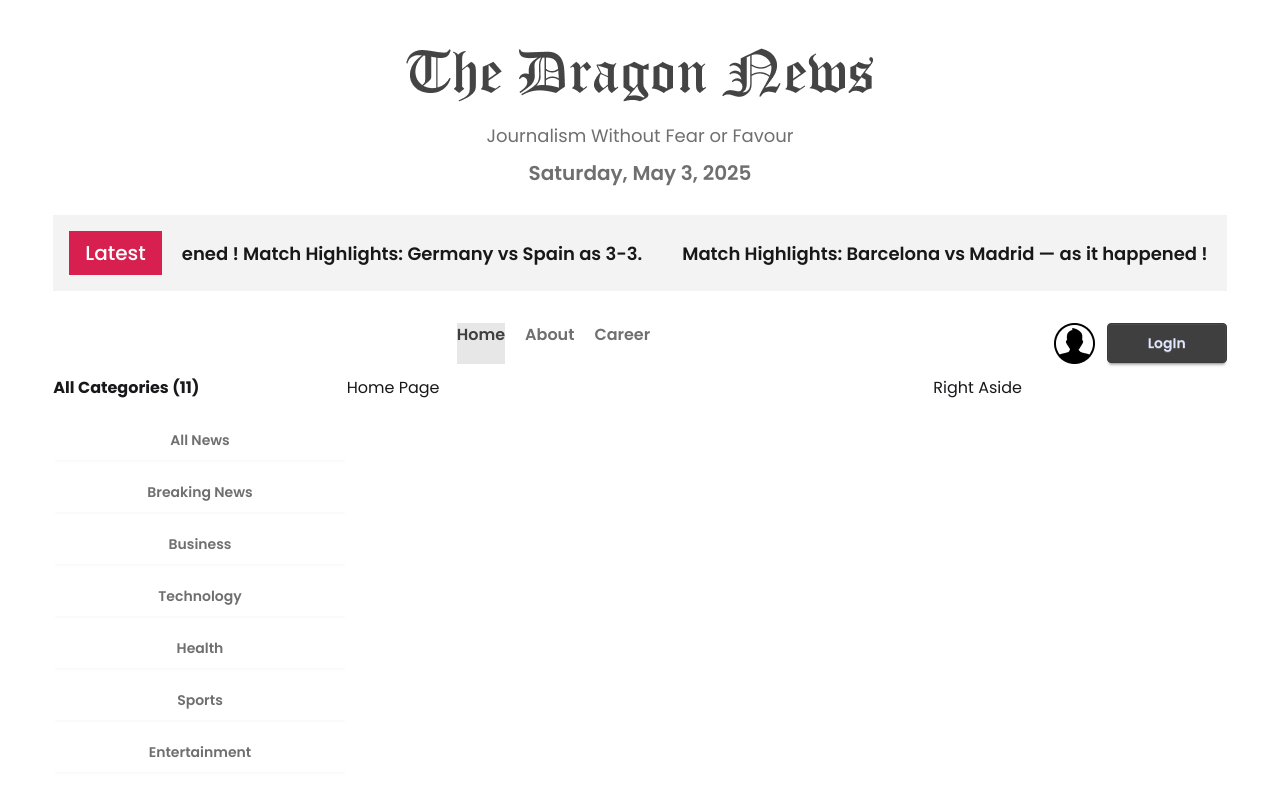
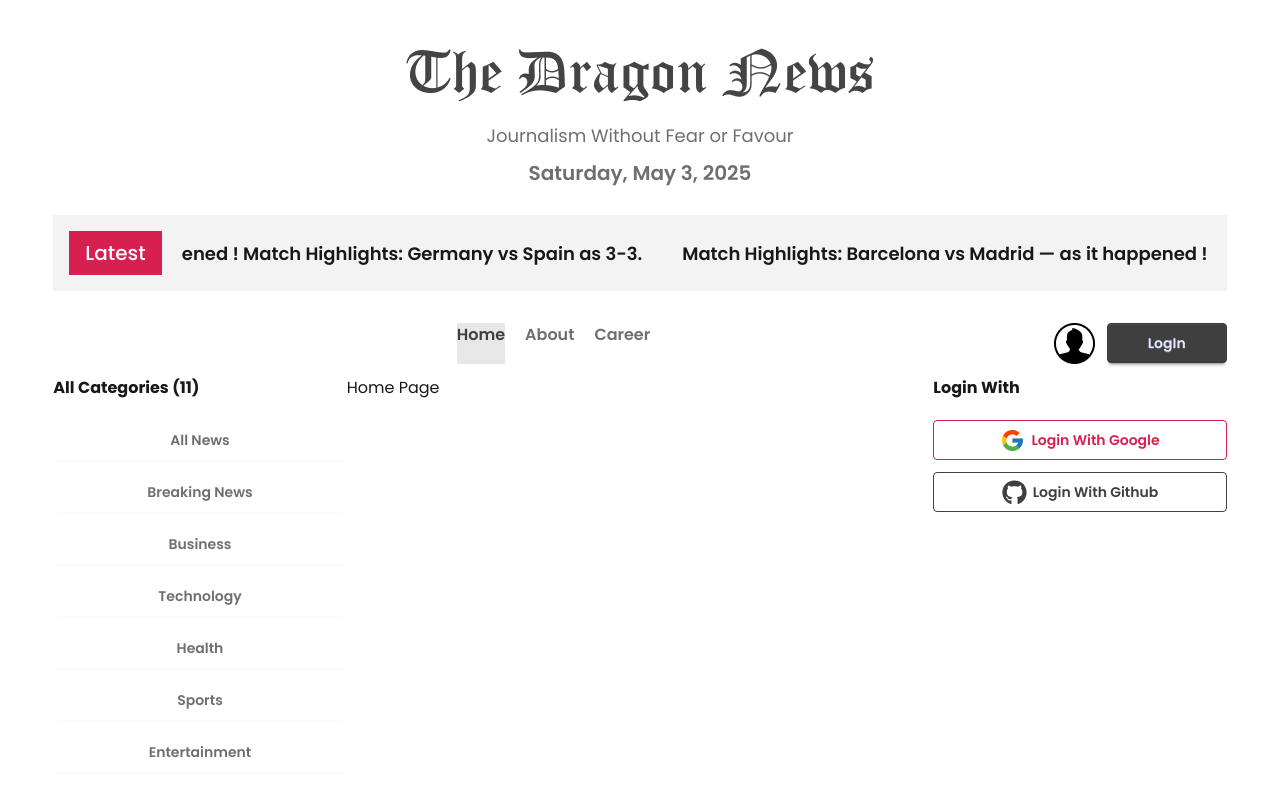
Before and after one commit to saim-alam1/dragon-news, a React (Vite) app: page / in a window 1280 px wide. Shown: the top 797 px of the page. Built offline with nearby package versions, Linux system fonts and the light colour scheme.

Commit message:
Working ON Right Aside

```diff
--- a/package.json
+++ b/package.json
@@ -15,6 +15,7 @@
     "react": "^19.0.0",
     "react-dom": "^19.0.0",
     "react-fast-marquee": "^1.6.5",
+    "react-icons": "^5.5.0",
     "react-router": "^7.5.3",
     "tailwindcss": "^4.1.5"
   },
--- a/src/components/homeLayout/RightAside.jsx
+++ b/src/components/homeLayout/RightAside.jsx
@@ -1,9 +1,10 @@
 import React from 'react';
+import SocialLogin from './SocialLogin';
 
 const RightAside = () => {
   return (
     <div>
-      <h1>Right Aside</h1>
+      <SocialLogin></SocialLogin>
     </div>
   );
 };
--- /dev/null
+++ b/src/components/homeLayout/SocialLogin.jsx
@@ -0,0 +1,17 @@
+import React from 'react';
+import { FcGoogle } from "react-icons/fc";
+import { FaGithub } from "react-icons/fa";
+
+const SocialLogin = () => {
+  return (
+    <div>
+      <h2 className='font-bold mb-5'>Login With</h2>
+      <div className='space-y-3'>
+        <button className='btn w-full btn-outline btn-secondary'><FcGoogle size={25} /> Login With Google</button>
+        <button className='btn w-full btn-outline btn-primary'><FaGithub size={25} /> Login With Github</button>
+      </div>
+    </div>
+  );
+};
+
+export default SocialLogin;
```
Also changed, not shown: 1 other file (tests, documents, lock files or other folders).
